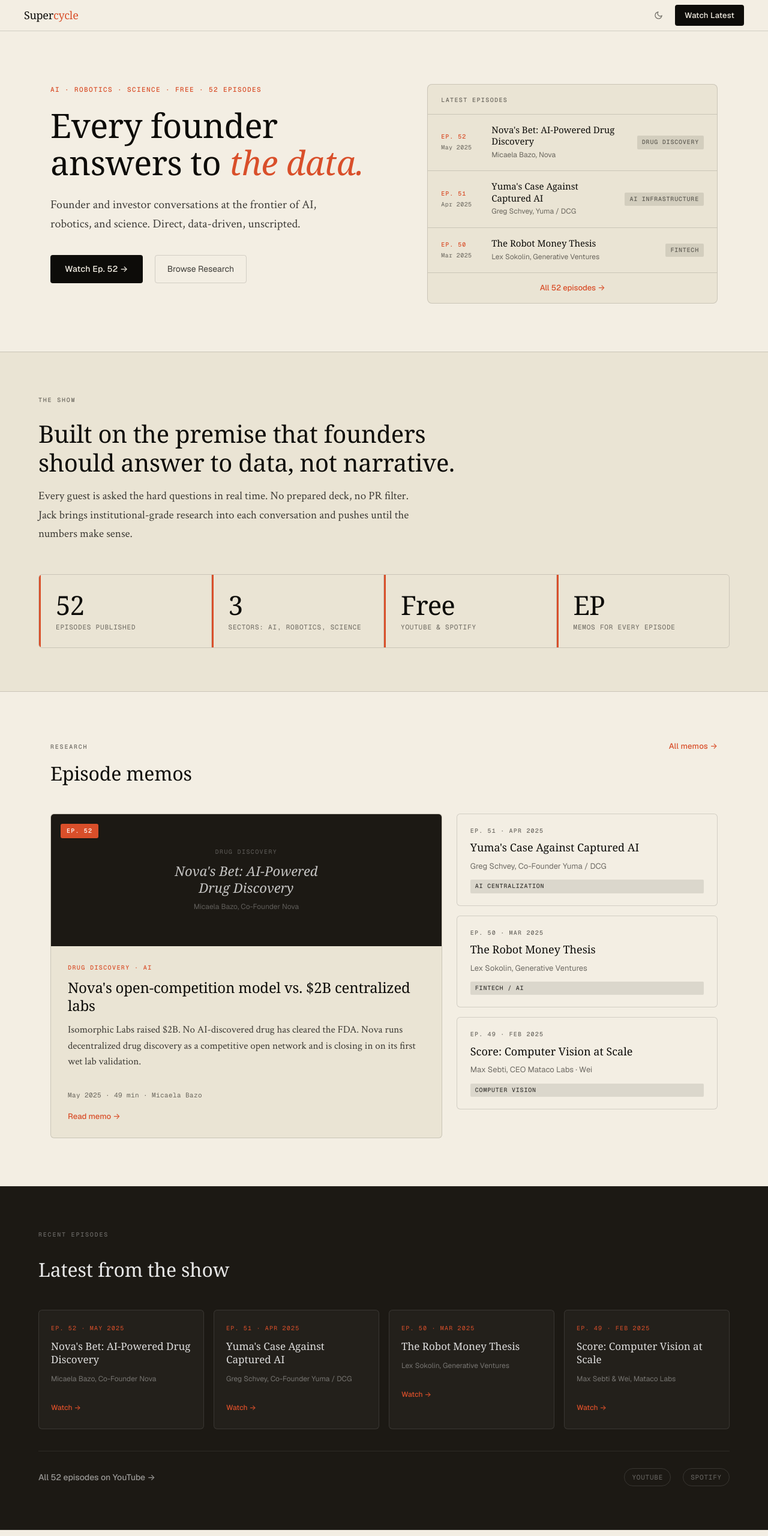
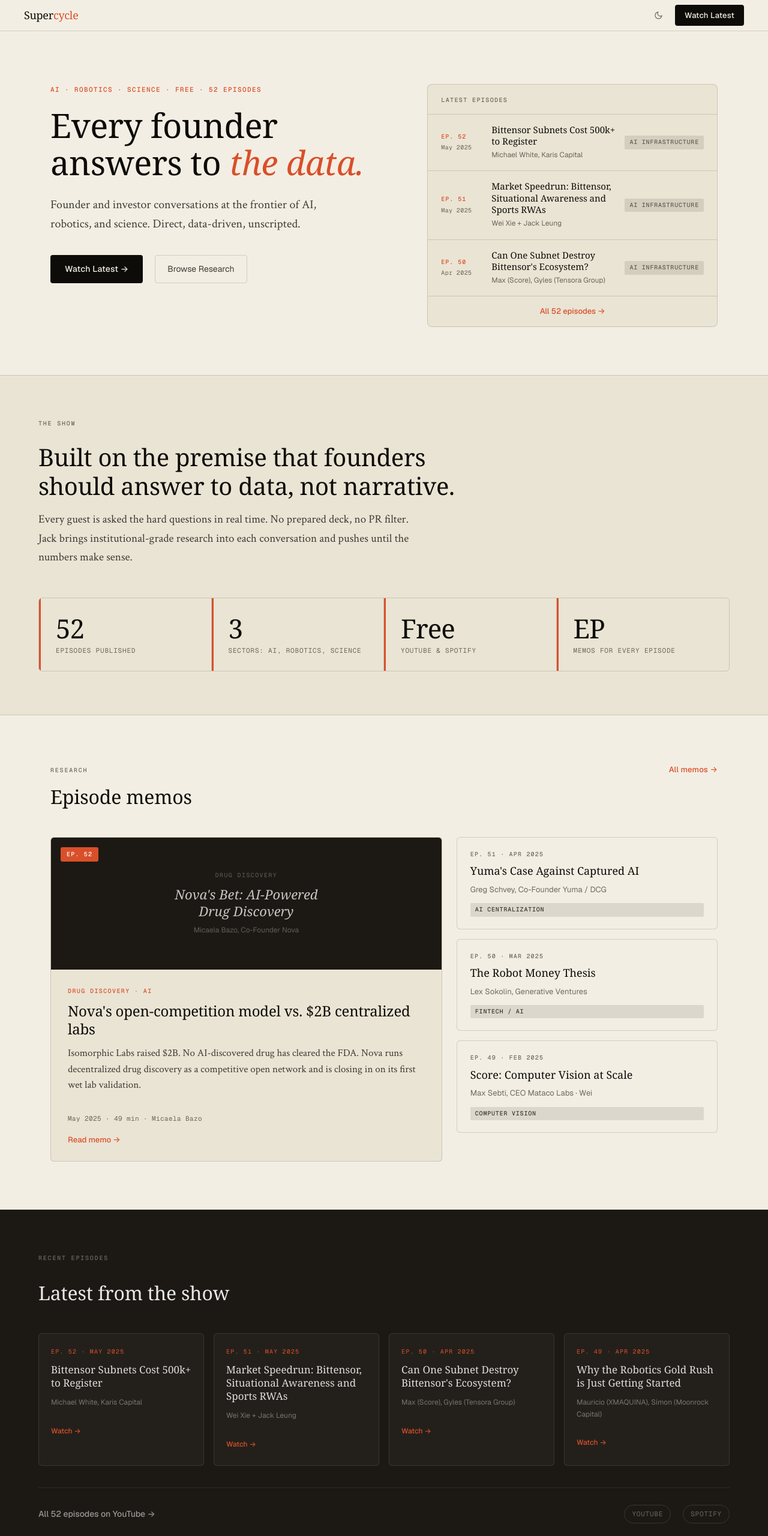
Before and after one commit to HaitzuPP/supercycle, a plain HTML site: page index.html in a window 1280 px wide. Shown: the top 2560 px of the page at 60% size. Drawn offline with nearby package versions, Linux system fonts and the light colour scheme; a web font is replaced by a local one.

Commit message:
Update hero stack and episode cards to real episodes

```diff
--- a/index.html
+++ b/index.html
@@ -879,7 +879,7 @@ html[data-theme="dark"] .ep-stack-more:hover { background: rgba(255,255,255,.04)
   <a href="index.html" class="topbar-logo">Super<span>cycle</span></a>
   <div style="display:flex;align-items:center;gap:12px;">
     <button class="theme-toggle" id="themeToggle" aria-label="Toggle dark mode"></button>
-    <a href="https://www.youtube.com/watch?v=oSFu8IZ5RaE" target="_blank" rel="noopener" class="topbar-cta">Watch Latest</a>
+    <a href="https://www.youtube.com/@supercyclepod" target="_blank" rel="noopener" class="topbar-cta">Watch Latest</a>
   </div>
 </nav>
 
@@ -890,45 +890,45 @@ html[data-theme="dark"] .ep-stack-more:hover { background: rgba(255,255,255,.04)
     <h1>Every founder<br>answers to <em>the data.</em></h1>
     <p class="hero-deck">Founder and investor conversations at the frontier of AI, robotics, and science. Direct, data-driven, unscripted.</p>
     <div class="hero-actions">
-      <a href="https://www.youtube.com/watch?v=oSFu8IZ5RaE" target="_blank" rel="noopener" class="btn-primary">Watch Ep. 52 &rarr;</a>
+      <a href="https://www.youtube.com/@supercyclepod" target="_blank" rel="noopener" class="btn-primary">Watch Latest &rarr;</a>
       <a href="research.html" class="btn-ghost">Browse Research</a>
     </div>
   </div>
   <div class="hero-right">
     <div class="ep-stack">
       <div class="ep-stack-label">Latest episodes</div>
-      <a href="ep-52-nova.html" class="ep-stack-row">
+      <a href="https://www.youtube.com/@supercyclepod" target="_blank" rel="noopener" class="ep-stack-row">
         <div class="ep-stack-meta">
           <span class="ep-stack-num">Ep. 52</span>
           <span class="ep-stack-date">May 2025</span>
         </div>
         <div class="ep-stack-body">
-          <div class="ep-stack-title">Nova's Bet: AI-Powered Drug Discovery</div>
-          <div class="ep-stack-guest">Micaela Bazo, Nova</div>
+          <div class="ep-stack-title">Bittensor Subnets Cost 500k+ to Register</div>
+          <div class="ep-stack-guest">Michael White, Karis Capital</div>
         </div>
-        <span class="ep-stack-tag">Drug Discovery</span>
+        <span class="ep-stack-tag">AI Infrastructure</span>
       </a>
-      <a href="ep-51-yuma.html" class="ep-stack-row">
+      <a href="https://www.youtube.com/@supercyclepod" target="_blank" rel="noopener" class="ep-stack-row">
         <div class="ep-stack-meta">
           <span class="ep-stack-num">Ep. 51</span>
+          <span class="ep-stack-date">May 2025</span>
+        </div>
+        <div class="ep-stack-body">
+          <div class="ep-stack-title">Market Speedrun: Bittensor, Situational Awareness and Sports RWAs</div>
+          <div class="ep-stack-guest">Wei Xie + Jack Leung</div>
+        </div>
+        <span class="ep-stack-tag">AI Infrastructure</span>
+      </a>
+      <a href="https://www.youtube.com/@supercyclepod" target="_blank" rel="noopener" class="ep-stack-row">
+        <div class="ep-stack-meta">
+          <span class="ep-stack-num">Ep. 50</span>
           <span class="ep-stack-date">Apr 2025</span>
         </div>
         <div class="ep-stack-body">
-          <div class="ep-stack-title">Yuma's Case Against Captured AI</div>
-          <div class="ep-stack-guest">Greg Schvey, Yuma / DCG</div>
+          <div class="ep-stack-title">Can One Subnet Destroy Bittensor's Ecosystem?</div>
+          <div class="ep-stack-guest">Max (Score), Gyles (Tensora Group)</div>
         </div>
         <span class="ep-stack-tag">AI Infrastructure</span>
-      </a>
-      <a href="ep-lex.html" class="ep-stack-row">
-        <div class="ep-stack-meta">
-          <span class="ep-stack-num">Ep. 50</span>
-          <span class="ep-stack-date">Mar 2025</span>
-        </div>
-        <div class="ep-stack-body">
-          <div class="ep-stack-title">The Robot Money Thesis</div>
-          <div class="ep-stack-guest">Lex Sokolin, Generative Ventures</div>
-        </div>
-        <span class="ep-stack-tag">FinTech</span>
       </a>
       <a href="episodes.html" class="ep-stack-more">All 52 episodes &rarr;</a>
     </div>
@@ -1029,28 +1029,28 @@ html[data-theme="dark"] .ep-stack-more:hover { background: rgba(255,255,255,.04)
     <div class="section-label">Recent episodes</div>
     <h2>Latest from the show</h2>
     <div class="ep-cards">
-      <a href="https://www.youtube.com/watch?v=oSFu8IZ5RaE" target="_blank" rel="noopener" class="ep-card">
+      <a href="https://www.youtube.com/@supercyclepod" target="_blank" rel="noopener" class="ep-card">
         <div class="ep-card-num">Ep. 52 &middot; May 2025</div>
-        <div class="ep-card-title">Nova's Bet: AI-Powered Drug Discovery</div>
-        <div class="ep-card-guest">Micaela Bazo, Co-Founder Nova</div>
+        <div class="ep-card-title">Bittensor Subnets Cost 500k+ to Register</div>
+        <div class="ep-card-guest">Michael White, Karis Capital</div>
         <span class="ep-card-watch">Watch &rarr;</span>
       </a>
-      <a href="#" class="ep-card">
-        <div class="ep-card-num">Ep. 51 &middot; Apr 2025</div>
-        <div class="ep-card-title">Yuma's Case Against Captured AI</div>
-        <div class="ep-card-guest">Greg Schvey, Co-Founder Yuma / DCG</div>
+      <a href="https://www.youtube.com/@supercyclepod" target="_blank" rel="noopener" class="ep-card">
+        <div class="ep-card-num">Ep. 51 &middot; May 2025</div>
+        <div class="ep-card-title">Market Speedrun: Bittensor, Situational Awareness and Sports RWAs</div>
+        <div class="ep-card-guest">Wei Xie + Jack Leung</div>
         <span class="ep-card-watch">Watch &rarr;</span>
       </a>
-      <a href="#" class="ep-card">
-        <div class="ep-card-num">Ep. 50 &middot; Mar 2025</div>
-        <div class="ep-card-title">The Robot Money Thesis</div>
-        <div class="ep-card-guest">Lex Sokolin, Generative Ventures</div>
+      <a href="https://www.youtube.com/@supercyclepod" target="_blank" rel="noopener" class="ep-card">
+        <div class="ep-card-num">Ep. 50 &middot; Apr 2025</div>
+        <div class="ep-card-title">Can One Subnet Destroy Bittensor's Ecosystem?</div>
+        <div class="ep-card-guest">Max (Score), Gyles (Tensora Group)</div>
         <span class="ep-card-watch">Watch &rarr;</span>
       </a>
-      <a href="#" class="ep-card">
-        <div class="ep-card-num">Ep. 49 &middot; Feb 2025</div>
-        <div class="ep-card-title">Score: Computer Vision at Scale</div>
-        <div class="ep-card-guest">Max Sebti &amp; Wei, Mataco Labs</div>
+      <a href="https://www.youtube.com/@supercyclepod" target="_blank" rel="noopener" class="ep-card">
+        <div class="ep-card-num">Ep. 49 &middot; Apr 2025</div>
+        <div class="ep-card-title">Why the Robotics Gold Rush is Just Getting Started</div>
+        <div class="ep-card-guest">Mauricio (XMAQUINA), Simon (Moonrock Capital)</div>
         <span class="ep-card-watch">Watch &rarr;</span>
       </a>
     </div>
@@ -1058,7 +1058,7 @@ html[data-theme="dark"] .ep-stack-more:hover { background: rgba(255,255,255,.04)
       <a href="https://www.youtube.com/@supercyclepod" target="_blank" rel="noopener" class="ep-archive-link">All 52 episodes on YouTube &rarr;</a>
       <div class="ep-platforms">
         <a href="https://www.youtube.com/@supercyclepod" target="_blank" rel="noopener" class="platform-pill">YouTube</a>
-        <a href="#" class="platform-pill">Spotify</a>
+        <a href="https://open.spotify.com/show/5rRPFMhJiH3bEcbqYVieAK" target="_blank" rel="noopener" class="platform-pill">Spotify</a>
       </div>
     </div>
   </div>
@@ -1101,7 +1101,7 @@ html[data-theme="dark"] .ep-stack-more:hover { background: rgba(255,255,255,.04)
         <div class="footer-col">
           <div class="footer-col-label">Show</div>
           <a href="https://www.youtube.com/@supercyclepod" target="_blank" rel="noopener">YouTube</a>
-          <a href="#">Spotify</a>
+          <a href="https://open.spotify.com/show/5rRPFMhJiH3bEcbqYVieAK" target="_blank" rel="noopener">Spotify</a>
           <a href="research.html">Research</a>
         </div>
         <div class="footer-col">
```
